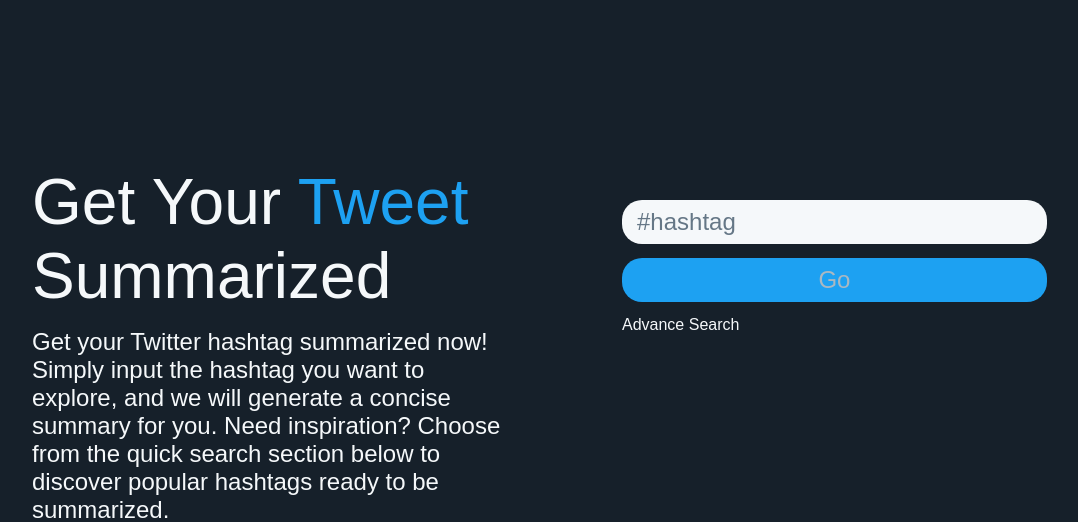
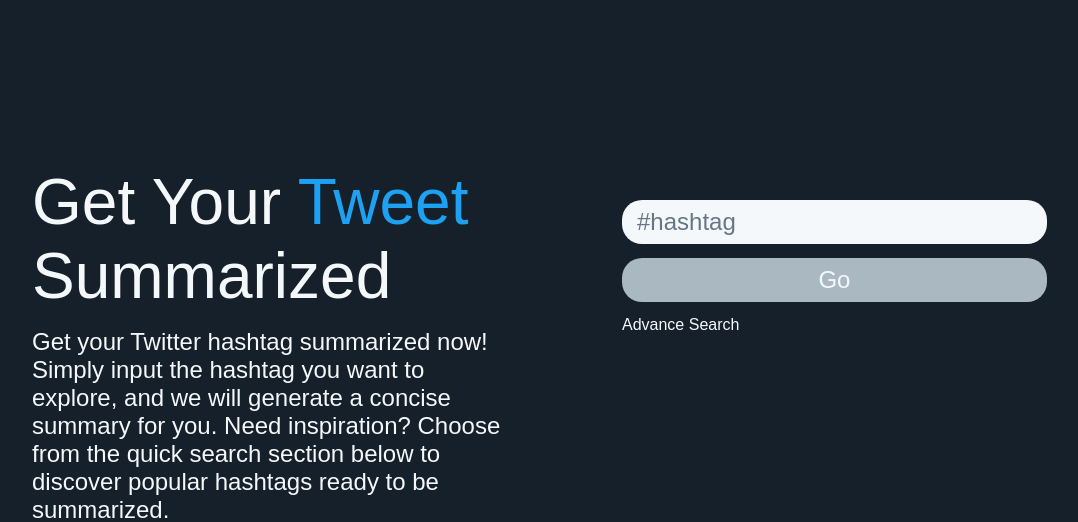
Before and after one commit to Peemapol/web-twitter-summarization, a Flask app: template templates/index.html in a window 1280 px wide. Shown: the top 522 px of the page, without its empty margins (77-1155 px from the left). Run offline with Flask 3, Linux system fonts and the light colour scheme; the template is opened without the code that fills it, so the values that code supplies are empty; some libraries are stand-ins or nearby versions; some web fonts are replaced.

Commit message:
change go button color when it is disabled

```diff
--- a/static/css/main.css
+++ b/static/css/main.css
@@ -137,17 +137,17 @@ input[type="date"]{
 .go-btn{
     padding: 5px 10px 5px 10px;
     width: 20%;
-    background-color: var(--blue-twitter);
-    color: var(--light-gray-twitter); /* disable go button change back to blu twitter when not disabled*/
+    background-color: var(--light-gray-twitter); /* disable go button change back to blu twitter when not disabled*/
+    color: var(--extra-extra-light-gray);
     border: none;
     border-radius: 20px;
     font-family: var(--main-font);
     cursor: pointer;
-
 }
-.go-btn:hover{
+/* this is also disabled */
+/* .go-btn:hover{
     background-color: var(--hover-blue-twitter);
-}
+} */
 
 #progressbar-container{
     margin: 20px 0 20px 0;
```
